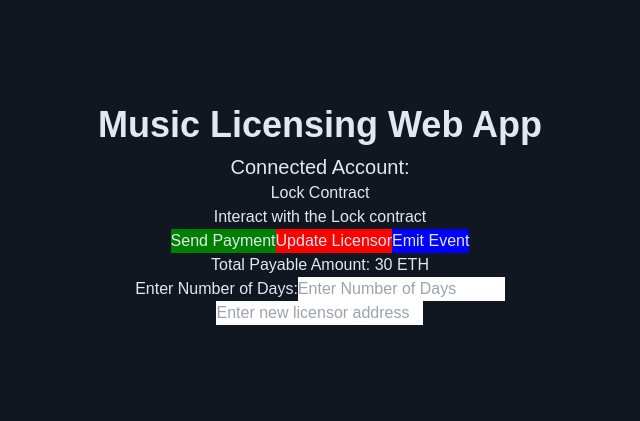
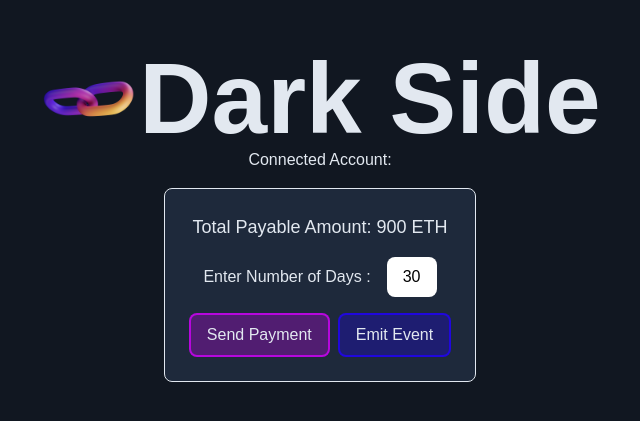
Before and after one commit to NeoZ666/Musichain, a React (Create React App) app in the folder webapp/: page /contract in a window 1280 px wide. Shown: the part 185-606 px from the top of the page, without its empty margins (320-960 px from the left). Built offline with nearby package versions, Linux system fonts and the light colour scheme.

Commit message:
Co-authored-by: NILANCHAL PANDA <NilanchalaPanda@users.noreply.github.com>

```diff
--- a/webapp/src/components/solidity/AppForm.js
+++ b/webapp/src/components/solidity/AppForm.js
@@ -106,7 +106,7 @@ function AppForm() {
   const [amount, setAmount] = useState(30);
   const [licensor, setLicensor] = useState("");
   const [account, setAccount] = useState("");
-  const [days, setDays] = useState(1);
+  const [days, setDays] = useState(30);
 
   const requestAccount = async () => {
     if (typeof window !== "undefined" && typeof window.ethereum !== 'undefined') {
@@ -191,38 +191,41 @@ function AppForm() {
   }, [days]);
 
   return (
-    <div className="App">
-      <div className="App-header">
-        <h1>Lock Contract</h1>
-        <h3>Interact with the Lock contract</h3>
-        <div className="custom-buttons">
-          <button onClick={sendPayment} style={{ backgroundColor: "green" }}>
-            Send Payment
-          </button>
-          <button onClick={updateLicensor} style={{ backgroundColor: "red" }}>
-            Update Licensor
-          </button>
-          <button onClick={emitEvent} style={{ backgroundColor: "blue" }}>
-            Emit Event
-          </button>
-        </div>
+    <div className="App break-inside-avoid rounded-lg border border-gray-300 bg-slate-800 bg-clip-padding p-6 pb-4 backdrop-blur-lg backdrop-filter h-fit">
+      <div className="App-header ">
 
-      <div>
+
+      <div className="text-lg mb-4">
         Total Payable Amount: {amount} ETH
       </div>
-      <div className="custom-input">
-        Enter Number of Days:
+      <div className="custom-input my-4">
+        Enter Number of Days :
         <input
+          className="p-2 rounded-lg text-center text-black ml-4 w-[50px]"
           type="text"
+          value={days}
           onChange={(e) => setDays(e.target.value)}
           placeholder="Enter Number of Days"
         /></div>
         <input
+          className="hidden"
           onChange={(e) => setLicensor(e.target.value)}
           value={licensor}
           placeholder="Enter new licensor address"
         />
       </div>
+
+      <div className="custom-buttons my-2">
+          <button className="py-2 px-4 rounded-lg mr-2" onClick={sendPayment} style={{ backgroundColor: "rgba(215, 1, 255, 0.28)", border: "2px solid rgba(215, 1, 255, 0.76)" }}>
+            Send Payment
+          </button>
+          <button className="hidden" onClick={updateLicensor} style={{ backgroundColor: "red" }}>
+            Update Licensor
+          </button>
+          <button className="py-2 px-4 rounded-lg" onClick={emitEvent} style={{ backgroundColor: "rgba(34, 1, 255, 0.28)", border: "2px solid rgba(34, 1, 255, 0.76)" }}>
+            Emit Event
+          </button>
+        </div>
     </div>
   );
 }
--- a/webapp/src/components/solidity/Solidity.js
+++ b/webapp/src/components/solidity/Solidity.js
@@ -65,17 +65,16 @@ function Solidity() {
       setTransactionResult("Transaction successful");
     }
   };
-
   return (
     <div className="mx-5 min-h-screen flex flex-wrap text-center flex-col justify-center items-center">
-      <h1 className="text-3xl md:text-4xl font-bold">Music Licensing Web App</h1>
-      <p className="text-xl mt-2">Connected Account: {account}</p>
-      <AppForm onSubmit={handleFormSubmit} />
+      <h1 className="text-3xl md:text-[100px] font-bold flex justify-center items-center"> <span><img src="./images/MUSICHAIN.png" alt="" width={100}/></span> Dark Side</h1>
+      <p className="text-md mb-4">Connected Account: {account}</p>
       {transactionResult && (
         <div className="text-xl md:text-2xl">
           <span className="font-bold">{transactionResult}</span>
         </div>
       )}
+      <AppForm onSubmit={handleFormSubmit} />
     </div>
   );
 }
```
